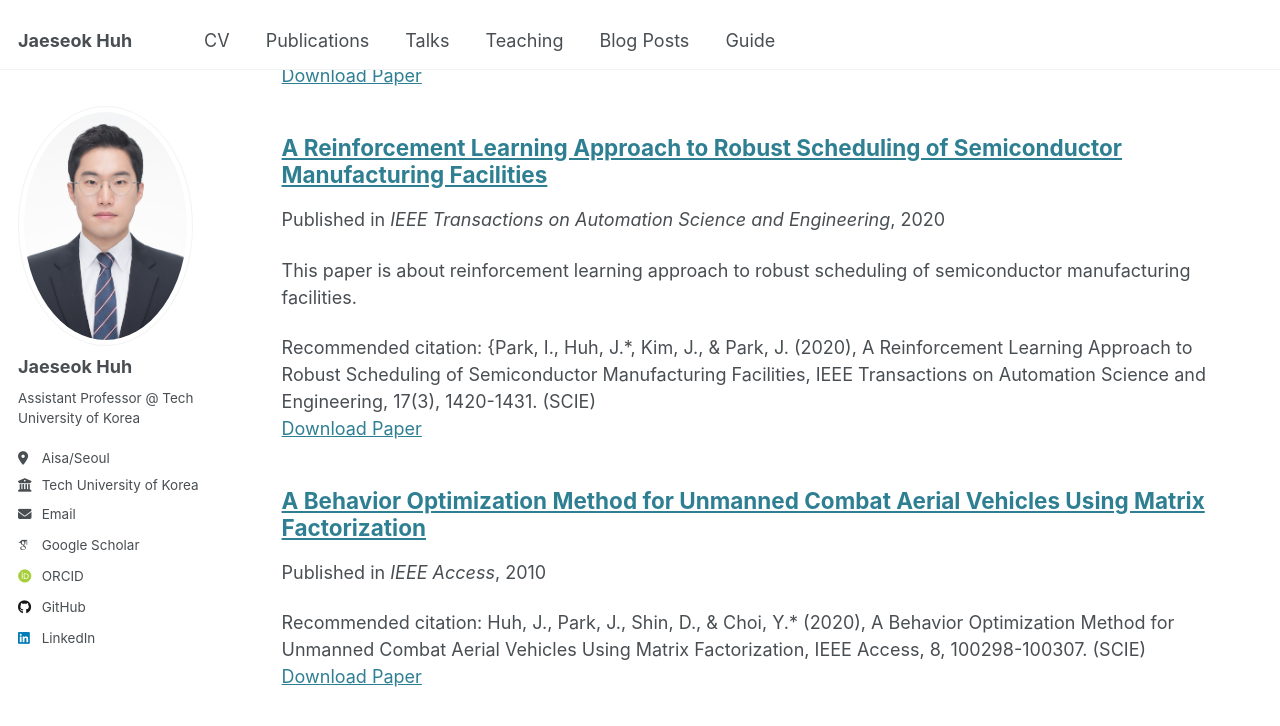
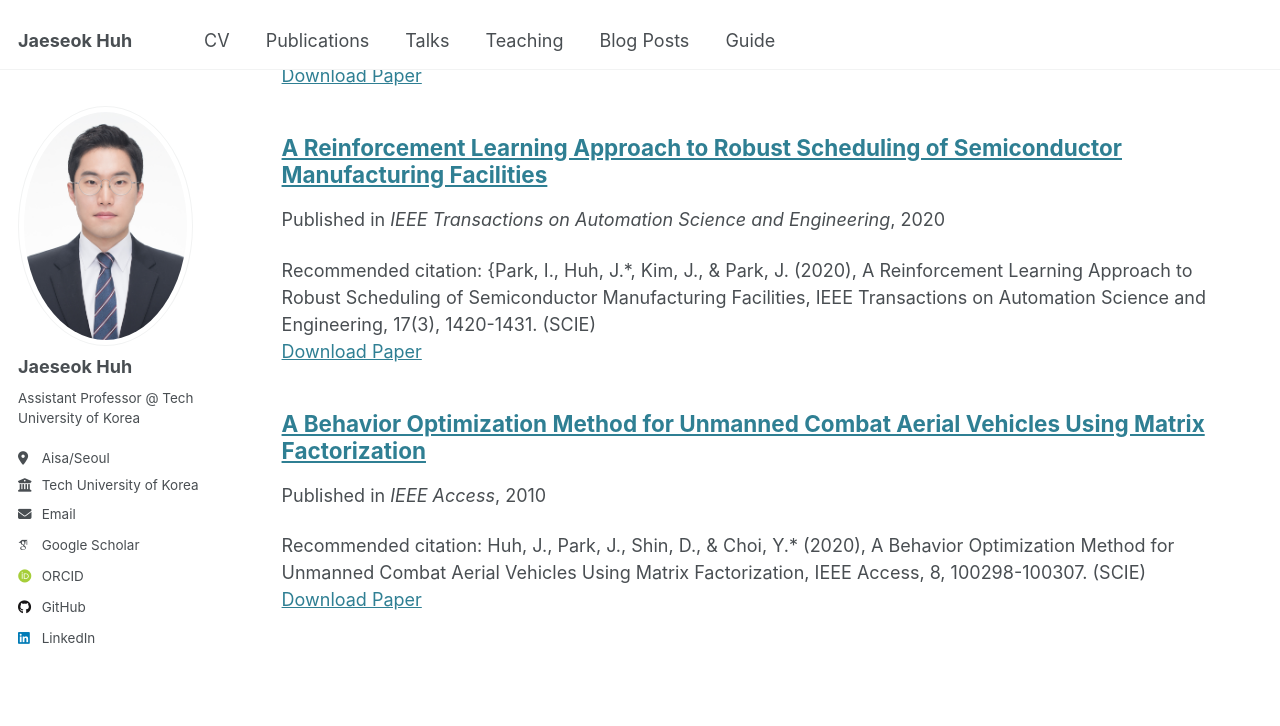
Before and after one commit to LaonHJS/laonhjs.github.io, a Jekyll site: the page built from _pages/publications.html, in a window 1280 px wide and 900 px high, scrolled down 1393 px. Shown: the top 726 px of the window. Built offline with Jekyll 4.4.1, drawn with Linux system fonts in a browser that asks for light colours; some web fonts are replaced.

Commit message:
Update RL_robust.md

```diff
--- a/_publications/RL_robust.md
+++ b/_publications/RL_robust.md
@@ -3,7 +3,7 @@ title: "A Reinforcement Learning Approach to Robust Scheduling of Semiconductor
 collection: publications
 category: inter_journal
 permalink: /publication/RL_robust
-excerpt: 'This paper is about reinforcement learning approach to robust scheduling of semiconductor manufacturing facilities.'
+excerpt: ''
 date: 2020-07-02
 venue: 'IEEE Transactions on Automation Science and Engineering'
 paperurl: 'https://ieeexplore.ieee.org/abstract/document/8946870'
```
